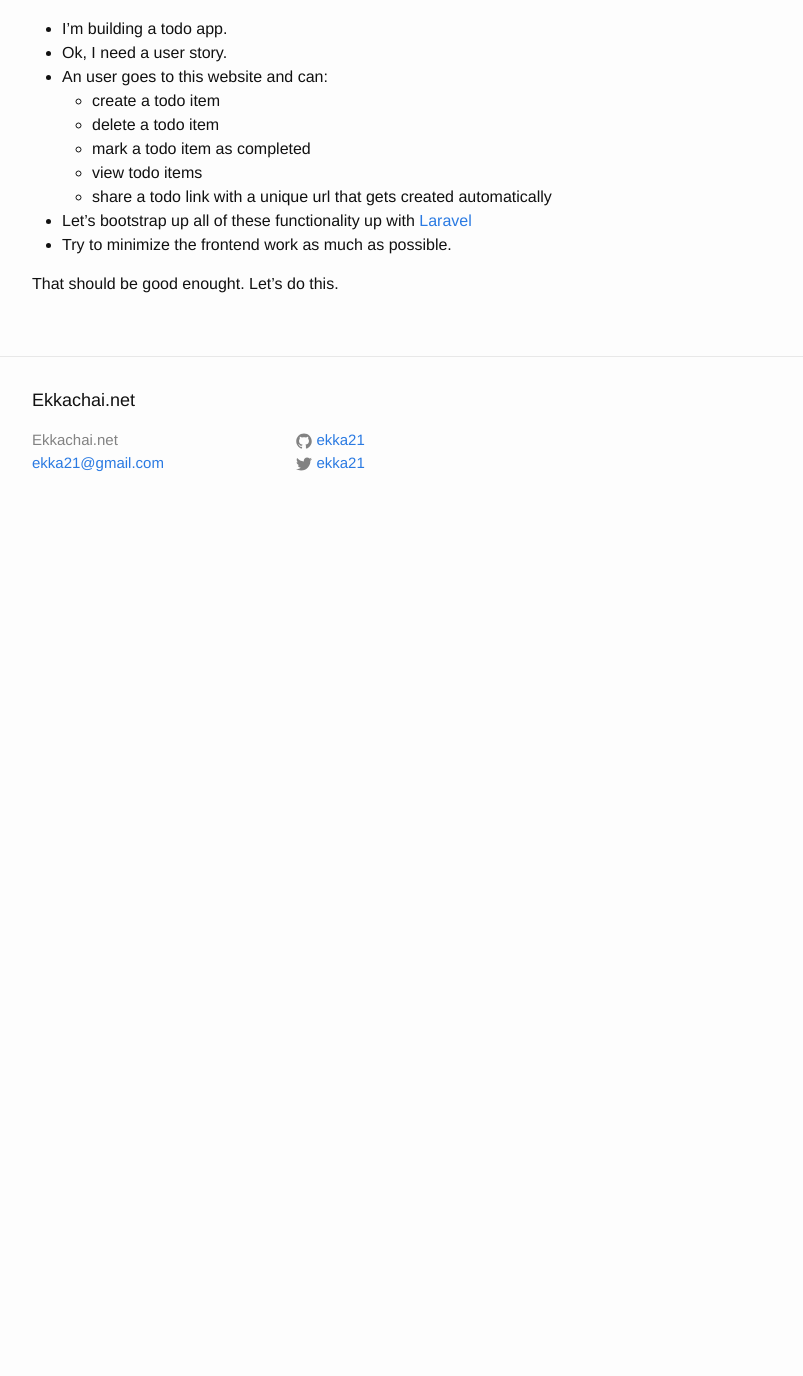
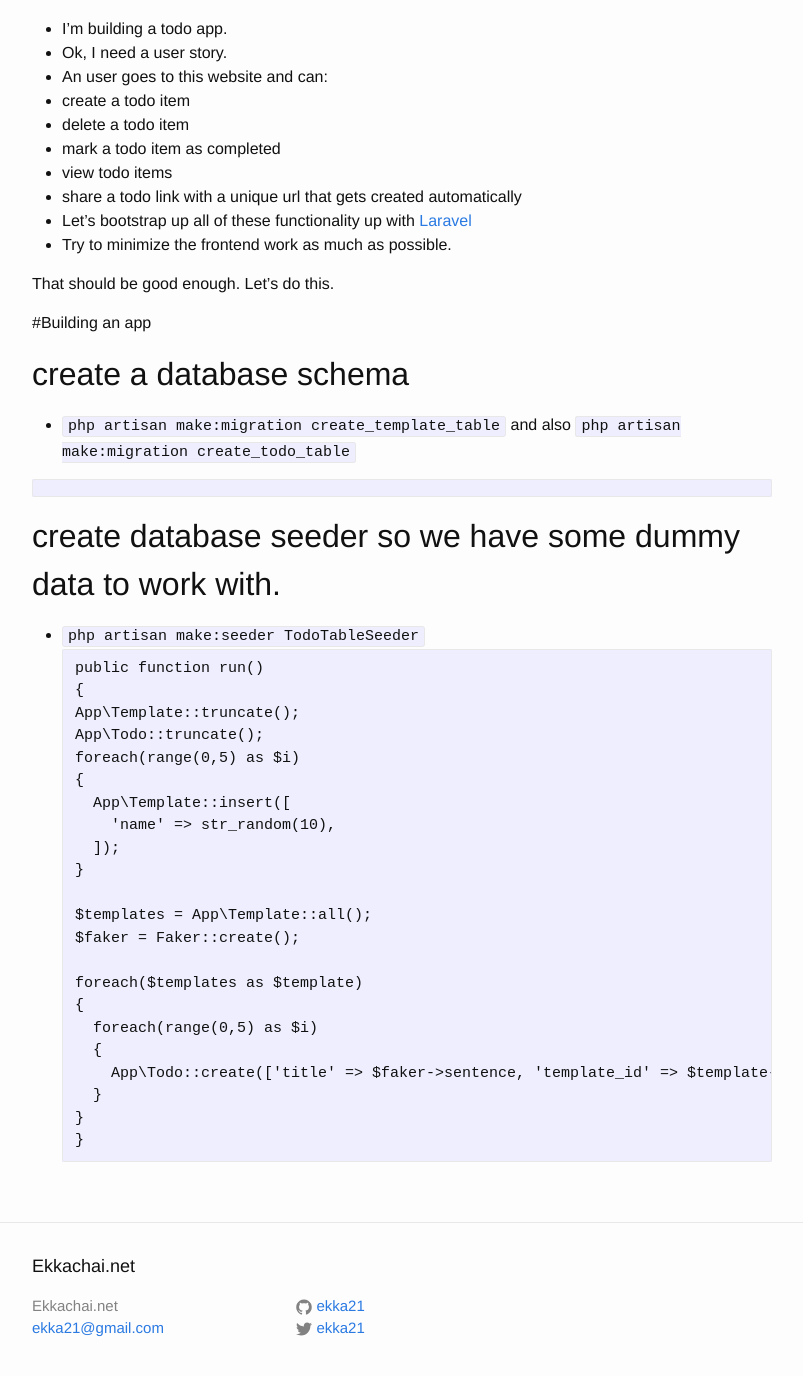
Before and after one commit to ekka21/ekka21.github.io, a Jekyll site: the page built from _posts/2016-07-02-Todo-planning.md, in a window 1280 px wide and 1400 px high, scrolled down 222 px. Shown: the top 1376 px of the window, without its empty margins (238-1041 px from the left). Built offline with Jekyll 4.4.1, drawn with Linux system fonts in a browser that asks for light colours; comment, search, counter and statistics services are not loaded; before the commit the page ends 900 px from its top, so only the background shows below that.

Commit message:
master: fix typo

````diff
--- a/_posts/2016-07-02-Todo-planning.md
+++ b/_posts/2016-07-02-Todo-planning.md
@@ -9,13 +9,50 @@ mind right now.
 - I'm building a todo app.
 - Ok, I need a user story.
 - An user goes to this website and can:
-  - create a todo item
-  - delete a todo item
-  - mark a todo item as completed
-  - view todo items
-  - share a todo link with a unique url that gets created automatically
+- create a todo item
+- delete a todo item
+- mark a todo item as completed
+- view todo items
+- share a todo link with a unique url that gets created automatically
 - Let's bootstrap up all of these functionality up with
 [Laravel](http://laravel.com)
 - Try to minimize the frontend work as much as possible.
 
-That should be good enought. Let's do this.
+That should be good enough. Let's do this.
+
+
+#Building an app
+
+## create a database schema
+- `php artisan make:migration create_template_table`
+and also `php artisan make:migration create_todo_table`
+
+```
+```
+
+## create database seeder so we have some dummy data to work with.
+- `php artisan make:seeder TodoTableSeeder`
+```
+public function run()
+{
+  App\Template::truncate();
+  App\Todo::truncate();
+  foreach(range(0,5) as $i)
+  {
+    App\Template::insert([
+      'name' => str_random(10),
+    ]);
+  }
+
+  $templates = App\Template::all();
+  $faker = Faker::create();
+
+  foreach($templates as $template)
+  {
+    foreach(range(0,5) as $i)
+    {
+      App\Todo::create(['title' => $faker->sentence, 'template_id' => $template->id]);
+    }
+  }
+}
+```
````
Also changed, not shown: _posts/2016-06-26-I-am-doing-it.md (+15 -6 lines).
